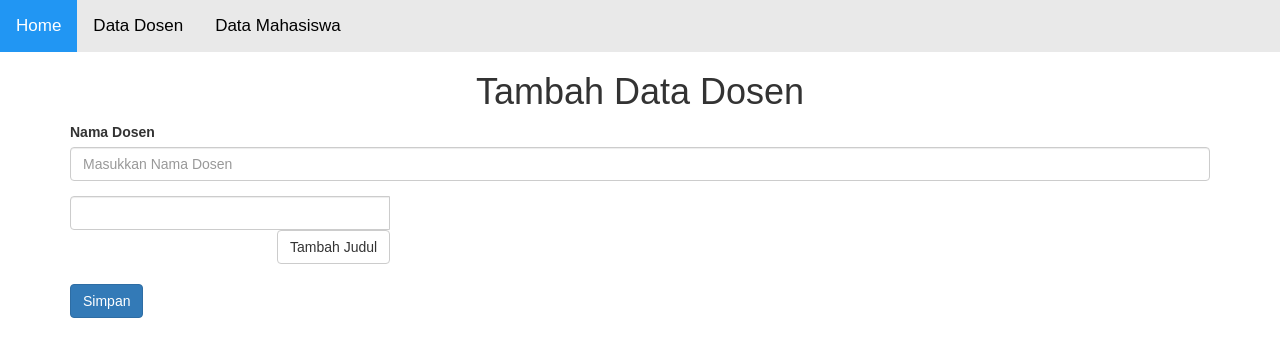
After one commit to GontangRagilPrakasa/Vector-Space-Model-Penentuan-Dosen-Pembimbing-Skripsi-PGRI, a Flask app: page /tambah-dosen in a window 1280 px wide. The commit adds this page. Shown: the top 357 px of the page. Run offline with Flask 2, Linux system fonts and the light colour scheme; parts of the project's set-up code (start-up, migrations or seed data) failed here and were passed over; some libraries are stand-ins or nearby versions.

Commit message:
development add dosen dan jadwal

```diff
--- a/app/controller/AppController.py
+++ b/app/controller/AppController.py
@@ -1,7 +1,7 @@
 from flask import request, jsonify, flash
 from app import app
 from app.module.Engine import Engine, preprocess
-from app.module.Query import read_all, read_with_params
+from app.module.Query import read_all, read_with_params, insert, read_one
 import os
 from flask import render_template
 from sklearn.model_selection import cross_val_score
@@ -9,6 +9,7 @@ import time
 import pandas as pd
 import numpy as np
 from numpy import math #ambil library numpy untuk konversi hasil score NAN
+from datetime import datetime
 
 
 
@@ -52,6 +53,33 @@ def data_dosen():
     return render_template('data-dosen.html',
         tables=[html],
     )
+@app.route('/tambah-dosen')
+def tambah_dosen():
+    return render_template('tambah-dosen.html')
+
+@app.route('/proses-tambah-dosen', methods=['POST'])
+def proses_tambah_dosen():
+    nama_dosen  = request.form['nama_dosen']
+    now = datetime.now()
+    dt_string = now.strftime("%Y-%m-%d %H:%M:%S")
+    last_id = read_one('SELECT id FROM mst_dosen ORDER BY id DESC LIMIT 1')
+    insert_data_dosen = """INSERT INTO mst_dosen (id, nama_dosen, jumlah_pengajar, created_by, created_at)
+                            VALUES (%s, %s, %s, %s, %s) """
+    data_result = [(last_id[0]+1,nama_dosen,0,1,dt_string)]
+    results = insert(insert_data_dosen,data_result)
+    dosen = read_with_params('SELECT id FROM mst_dosen WHERE nama_dosen = %s',(nama_dosen,))
+    judul_dosen = request.form.getlist('judul_dosen[]')
+    judul_dosen_temp = []
+    for judul in  judul_dosen :
+        last_id_judul       = read_one('SELECT id_judul FROM mst_dosen_judul ORDER BY id_judul DESC LIMIT 1')
+        insert_judul_dosen = """INSERT INTO mst_dosen_judul (id_judul, dosen_id, judul, preprocessing)
+                            VALUES (%s, %s, %s, %s) """
+        preprocessing = preprocess(judul) #konversi ke preprocessing
+
+        data_result_judul   = [(last_id_judul[0]+1,dosen[0],judul,preprocessing)]
+        results_judul = insert(insert_judul_dosen,data_result_judul)
+
+    return render_template('tambah-dosen.html')
 
 
 @app.route('/data-mahasiswa')
@@ -97,7 +125,7 @@ def proses():
         return "gagal"
     else :
         document = []
-        df_listed = []
+
         for i, doc in enumerate(docs):
             engine.addDocument(doc)
             document.append("Document_{}".format(i + 1))
@@ -109,7 +137,7 @@ def proses():
         ScoreDf = (pd.DataFrame(titles_score)).T #merubah data hasil keluaran menjadi DAtaFrame
         ScoreDf.columns = query #mendefinisikan quqery sebagai data training
         ScoreDf["Documents"] = document #membuat Document sesuai urutan teratas hasil TF-IDF dan VSM
-
+        df_listed = []
         for i in query:
             labels = []
             for j in ScoreDf[i]:
@@ -118,24 +146,23 @@ def proses():
                 else:
                     labels.append(0)
             datadf = pd.DataFrame(ScoreDf[i])
-            datadf['score'] = pd.DataFrame(ScoreDf[i])
             datadf['Documents'] = ScoreDf['Documents']
-            datadf['Labels'] = labels
-            datadf['Judul'] = temp_judul
-            datadf['Dosen'] = temp_dosen
-            datadf['Student'] = temp_student_max
+            datadf["Labels"] = labels
             df_listed.append(datadf.sort_values(by=[i], ascending=False))
 
         simpan = []
-        for df in df_listed:
+        for i, df in enumerate(df_listed):
             for j in range(len(df["Documents"])):
+                if (math.isnan(float(df[query[i]][j]))):
+                    score = '0'
+                else:
+                    score = float(df[query[i]][j])
                 document = df['Documents'][j]
-                score = df['score'][j]
-                # score = float(df[query[i]][j])
-                labels = df['Labels'][j]
-                judul = df['Judul'][j]
-                dosen = df['Dosen'][j]
-                student = df['Student'][j]
+                score = score
+                labels = int(df['Labels'][j])
+                judul = temp_judul[j]
+                dosen = temp_dosen[j]
+                student = temp_student_max[j]
                 simpan.append((document,labels,score,judul,dosen,student))
     df = pd.DataFrame(simpan, columns=['Document','Labels','Score','Judul','Nama Dosen','Kuota Siswa'])
     df.sort_values(by=['Score'], inplace=True, ascending=False)
--- a/app/templates/data-dosen.html
+++ b/app/templates/data-dosen.html
@@ -16,7 +16,9 @@
         </div>
       </div>
     </form>
-    <h2>Data Dosen</h2>
+    <br>
+    <a href="/tambah-dosen" class="btn btn-primary">Tambah Dosen</a>
+    <h2>Detail Data Dosen</h2>
     {% for table in tables %}
         {{ table|safe }}
     {% endfor %}
--- /dev/null
+++ b/app/templates/tambah-dosen.html
@@ -0,0 +1,56 @@
+{% include "header.html" %}
+<center><h1>Tambah Data Dosen</h1></center>
+<div class="container">
+    <form action="/proses-tambah-dosen" method="POST">
+        <div class="form-group">
+          <label for="exampleFormControlInput1">Nama Dosen</label>
+          <input type="text" class="form-control" id="nama_dosen" name="nama_dosen" placeholder="Masukkan Nama Dosen">
+        </div>
+        <div class="input-group">
+            <div class="wrapper">
+                <div class="input-box">
+                    <input type="text" class="form-control" name="judul_dosen[]">
+                    <span style="display:flex; justify-content:flex-end; width:100%; padding:0;">
+                        <button class="btn btn-default add-btn" type="button">Tambah Judul</button>
+                    </span>
+                </div>
+            </div>
+         </div>
+         <br>
+        <button class="btn btn-primary" type="submit">Simpan</button>
+    </form>
+</div>
+
+<script type="text/javascript">
+    $(document).ready(function () {
+
+      // allowed maximum input fields
+      var max_input = 5;
+
+      // initialize the counter for textbox
+      var x = 1;
+
+      // handle click event on Add More button
+      $('.add-btn').click(function (e) {
+        e.preventDefault();
+        if (x < max_input) { // validate the condition
+          x++; // increment the counter
+          $('.wrapper').append(`
+            <div class="input-box">
+              <input type="text" class="form-control" name="judul_dosen[]"/>
+              <a href="#" class="remove-lnk">Remove</a>
+            </div>
+
+          `); // add input field
+        }
+      });
+
+      // handle click event of the remove link
+      $('.wrapper').on("click", ".remove-lnk", function (e) {
+        e.preventDefault();
+        $(this).parent('div').remove();  // remove input field
+        x--; // decrement the counter
+      })
+
+    });
+  </script>
```
Also changed, not shown: app/module/Engine.py (+32 -0 lines), app/module/Query.py (+32 -0 lines).
